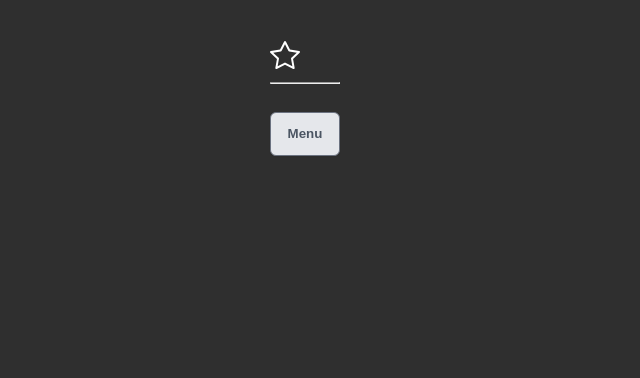
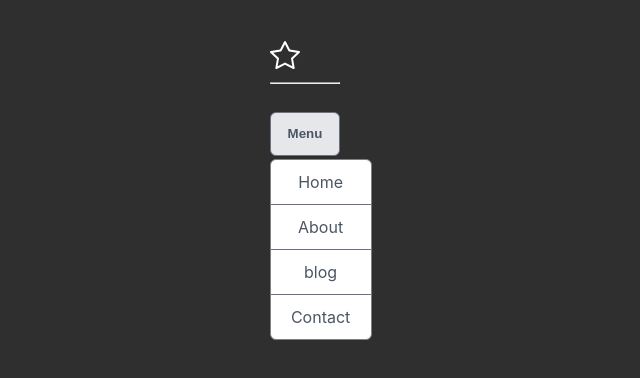
Before and after one commit to emirisato1003/advanced-react-lab, a React (Vite) app in the folder advanced-react-lab-menu/: page / in a window 1280 px wide. Both pictures are taken after a click on the button "Menu". Shown: the top 378 px of the page, without its empty margins (335-975 px from the left). Built offline with nearby package versions, Linux system fonts and the light colour scheme.

Commit message:
update menu component without toggle component

```diff
--- a/advanced-react-lab-menu/src/Menu/MenuButton.jsx
+++ b/advanced-react-lab-menu/src/Menu/MenuButton.jsx
@@ -1,12 +1,12 @@
-import React from "react";
+import React, { useContext } from "react";
 import Button from "../Button/Button";
 import Toggle from "../Star/Toggle";
 import useToggle from "../hooks/useToggle";
+import { MenuContext } from "./Menu";
 
 
 export default function MenuButton({ children }) {
-    const [open, toggleOpen] = useToggle()
-
+    const { toggleOpen } = useContext(MenuContext);
     return (
         <Button onClick={toggleOpen}>{children}</Button>
     );
--- a/advanced-react-lab-menu/src/Menu/MenuDropdown.jsx
+++ b/advanced-react-lab-menu/src/Menu/MenuDropdown.jsx
@@ -1,9 +1,11 @@
-import React from "react";
+import React, { useContext } from "react";
 import Toggle from "../Star/Toggle";
 import useToggle from "../hooks/useToggle";
+import { MenuContext } from "./Menu";
 
 export default function MenuDropdown({ children }) {
-    const [open, toggleOpen] = useToggle();
+
+    const { open } = useContext(MenuContext);
     console.log(open);
     return (
         open && <div className="menu-dropdown">
```
